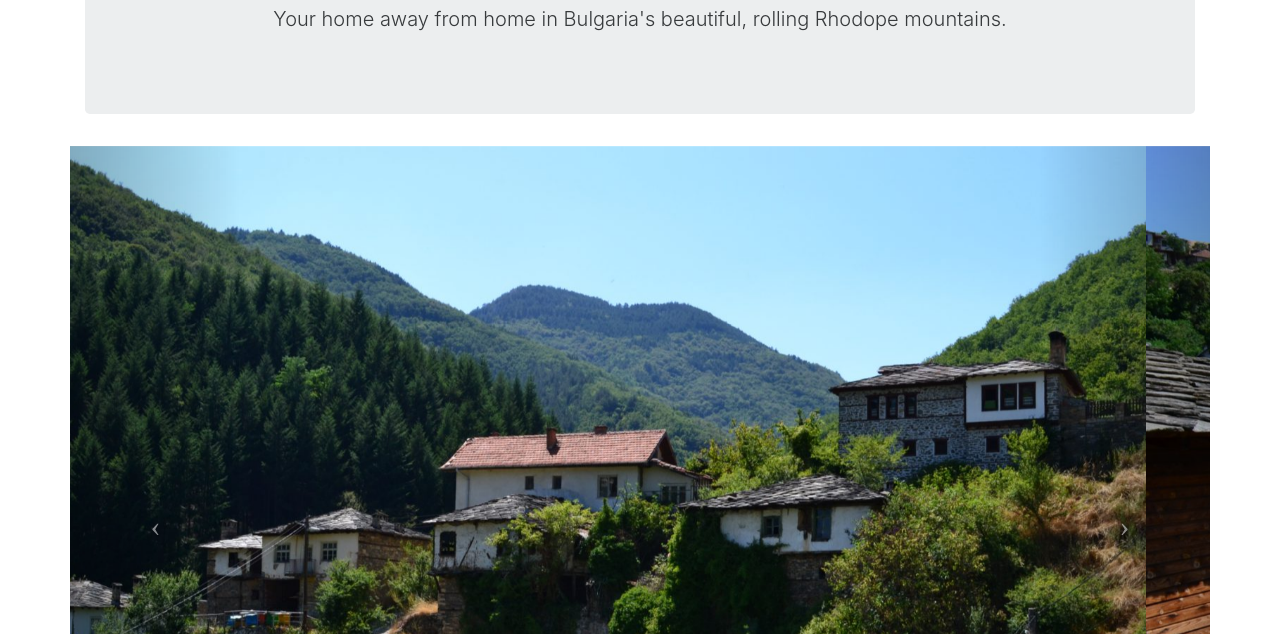
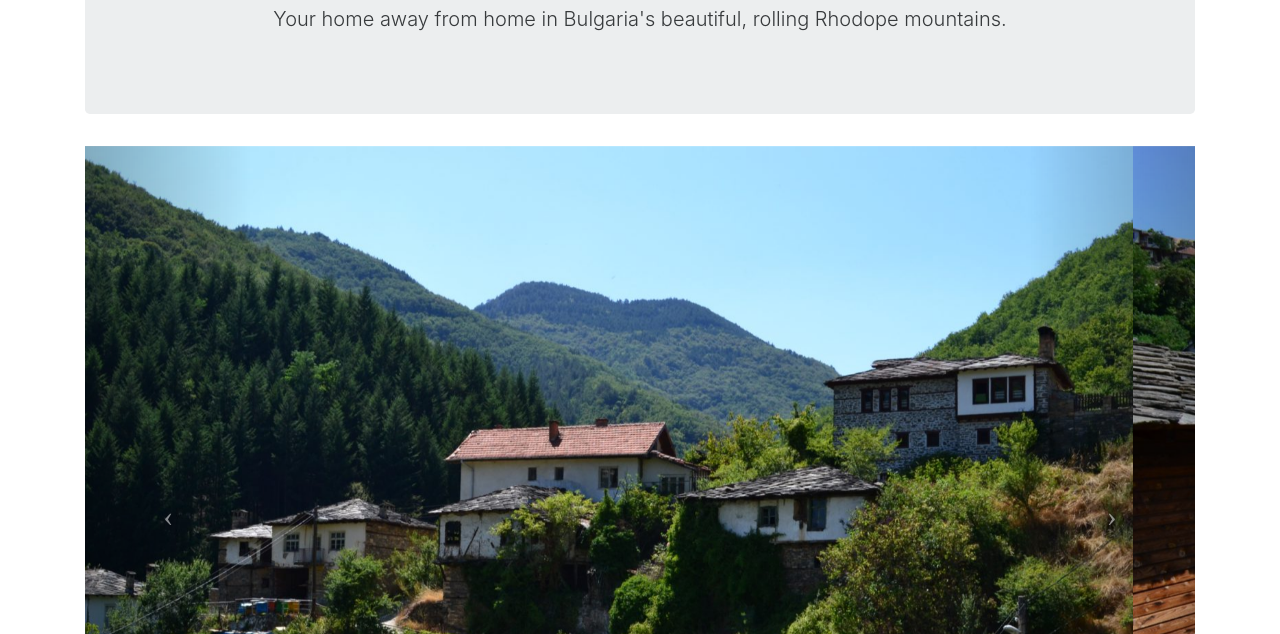
Before and after one commit to alanorth/kosovo-guest-house, a website: page index.html in a window 1280 px wide. Shown: the part 166-800 px from the top of the page. Drawn offline with Linux system fonts and the light colour scheme.

Commit message:
index.html: Remove row wrapper from carousel
When it's in a row it expands to the edge of the viewport, and I'm
not sure I like that.

```diff
--- a/index.html
+++ b/index.html
@@ -46,7 +46,6 @@
         <p class="lead">Your home away from home in Bulgaria's beautiful, rolling Rhodope mountains.</p>
       </div>
 
-      <div class="row">
       <div id="carousel-featured-images" class="carousel slide" data-ride="carousel">
         <ol class="carousel-indicators">
           <li data-target="#carousel-featured-images" data-slide-to="0" class="active"></li>
@@ -70,8 +69,7 @@
             <span class="icon-next" aria-hidden="true"></span>
             <span class="sr-only">Next</span>
         </a>
-        </div>
-      </div>
+      </div> <!-- /carousel -->
 
       <div class="row">
         <div class="col-xs-12">&nbsp;</div>
```
Lines whose indentation alone changed are shown as unchanged.
